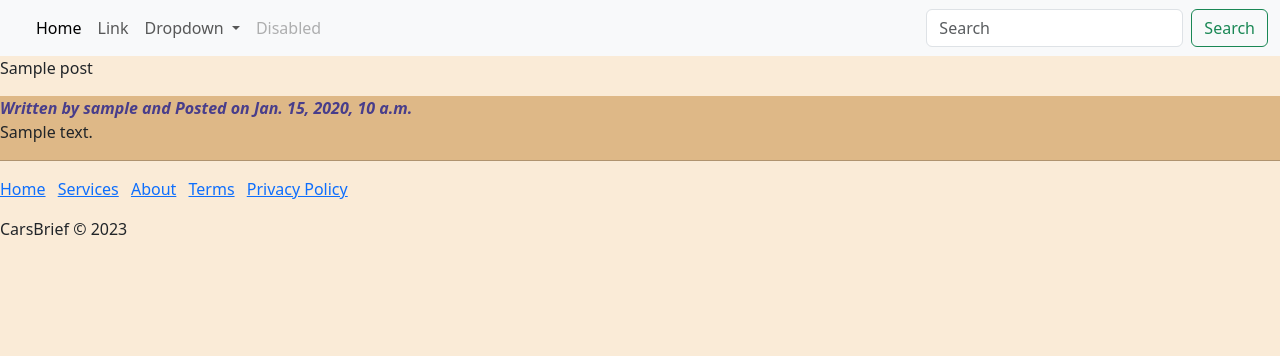
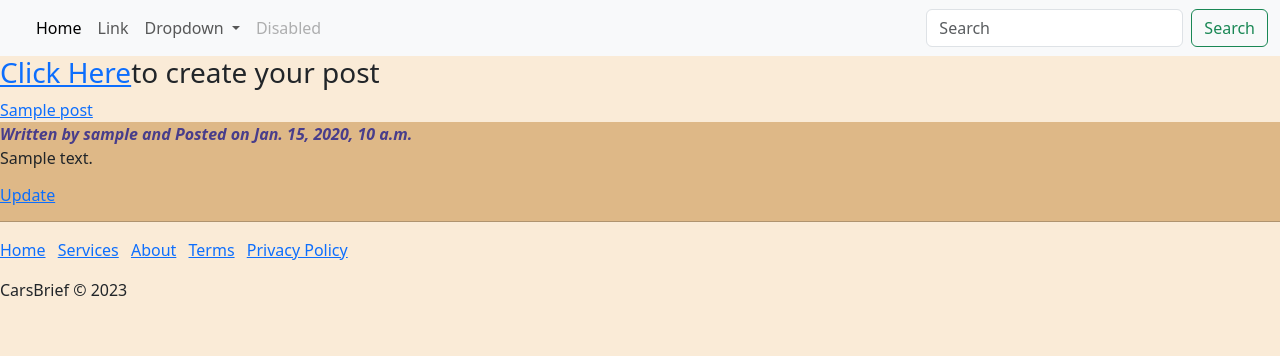
Before and after one commit to nicky-ops/django_web_appPLP, a Django app: template plpcohort3/blogApp/templates/posts.html in a window 1280 px wide. Shown: the top 356 px of the page. Run offline with Django 4.2, Linux system fonts and the light colour scheme; the template is opened without the code that fills it: values that come from a table or form of the project are taken from there, others are empty; tables that the repository leaves empty hold one stand-in row (values such as "Sample post"); parts of the project's set-up code (start-up, migrations or seed data) failed here and were passed over.

Commit message:
app templates

```diff
--- a/plpcohort3/blogApp/templates/posts.html
+++ b/plpcohort3/blogApp/templates/posts.html
@@ -2,13 +2,17 @@
 {% block title %} Articles {% endblock %}
 
 {% block content %}
-    {% for article in articles %}
-        <p>{{article.title}}</p>
+    <h3><a href="{% url 'create' %}">Click Here</a>to create your post</h3>
+    {% for post in articles %}
+    <a href="{% url 'details' post.id %}">{{ post.title }}</a>
         <article style="background-color: burlywood;">
-            <b><em style="color: darkslateblue;">Written by <i>{{article.author}}</i> and Posted on {{article.date}}</em></b>
+            <b><em style="color: darkslateblue;">Written by <i>{{post.author}}</i> and Posted on {{post.date}}</em></b>
             <p>
-                {{article.content}}
+                {{post.content}}
             </p>
+            <h6>
+                <a href="{% url 'update' post.id%}">Update</a>
+            </h6>
             <hr>
         </article>
 
```
Also changed, not shown: plpcohort3/blogApp/templates/create.html (added, +12 -0 lines), plpcohort3/blogApp/templates/post_details.html (+9 -0 lines).
